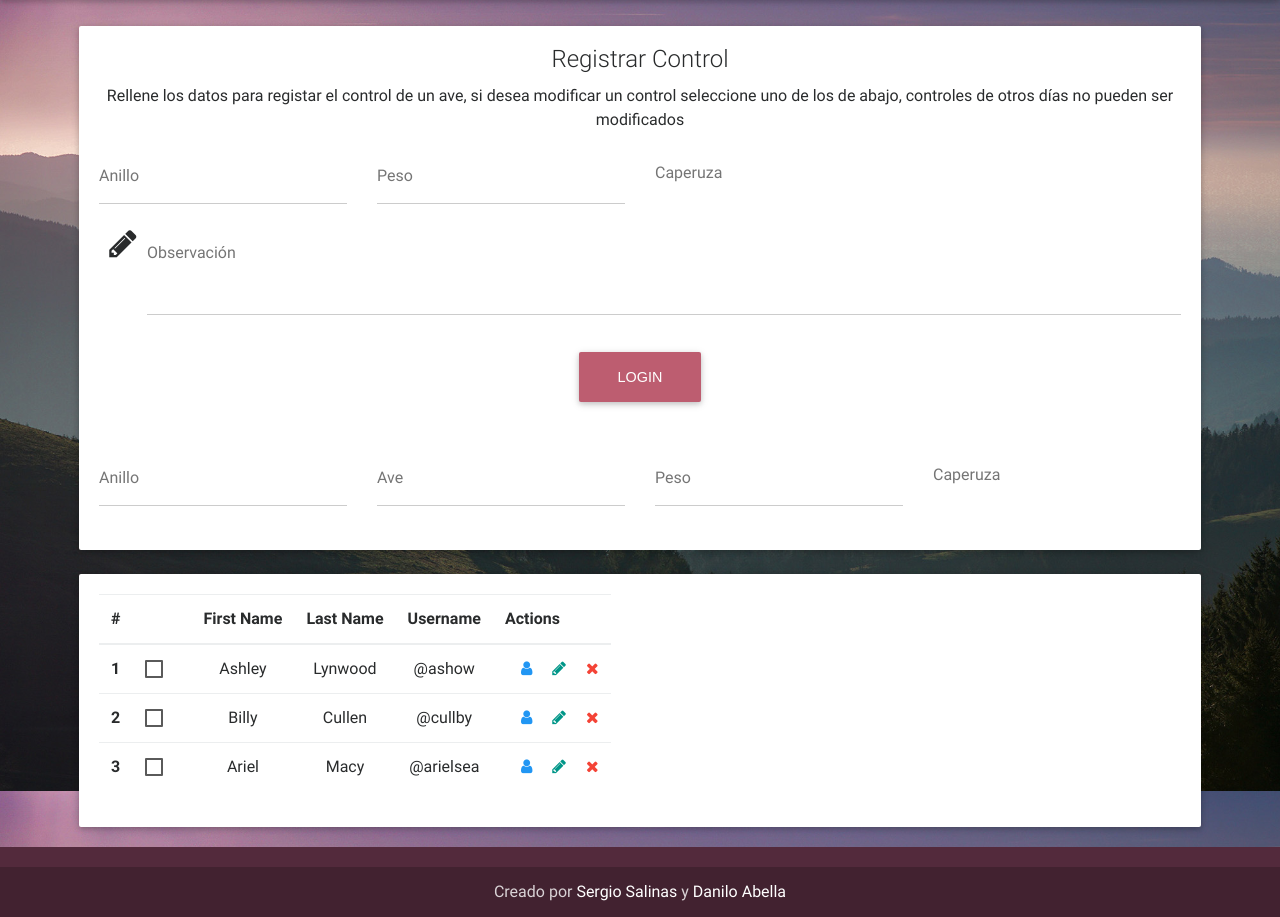
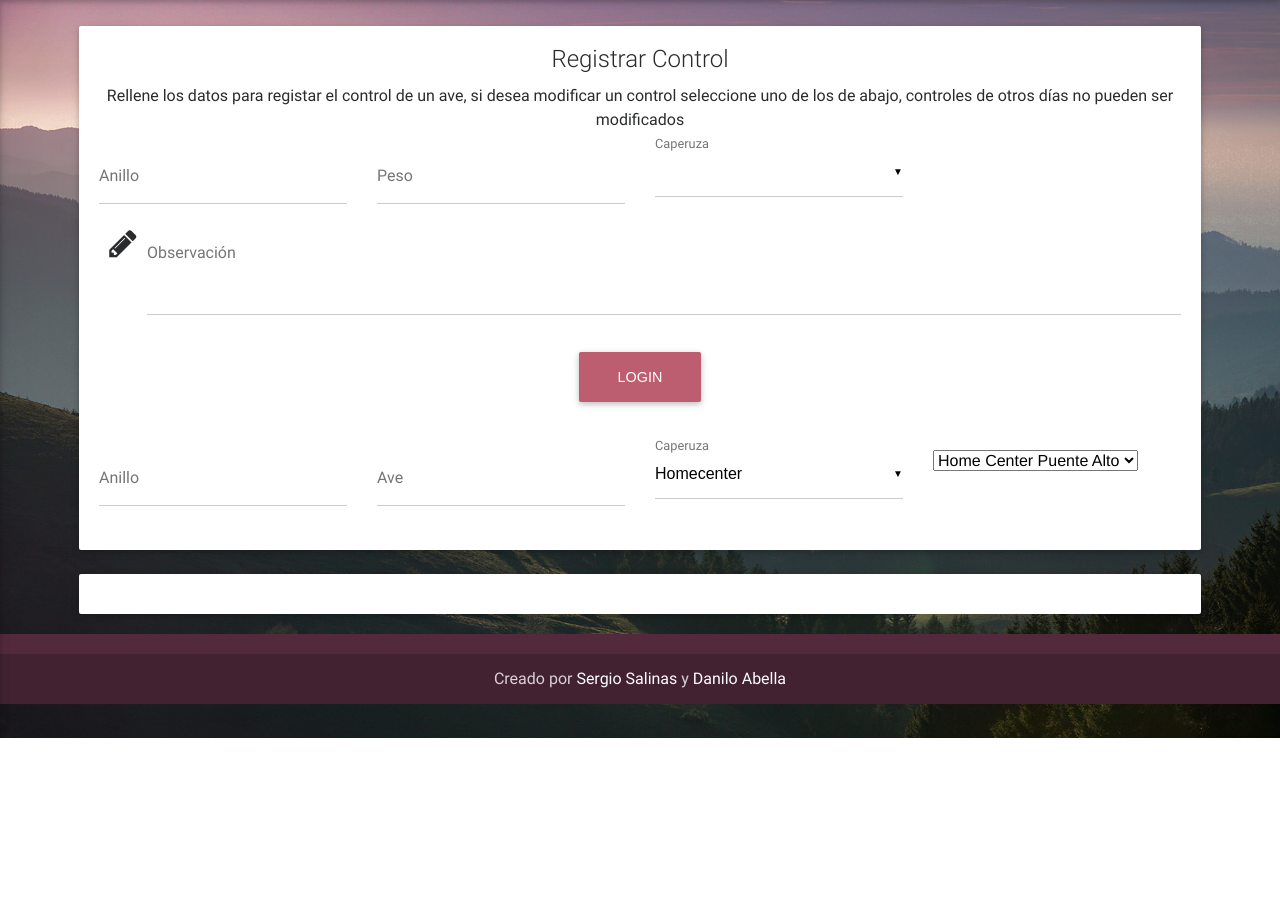
Before and after one commit to daniloabella18/Software-Mis-Aves, a PHP site: page /dashboard/controlave.php in a window 1280 px wide. Shown: the part 62-979 px from the top of the page. After the commit the page ends 800 px from the top, so only its background shows below. Run offline with PHP 8.4, Linux system fonts and the light colour scheme; a user stored in the database is signed in; data comes from the database, SQL or seed files in the repository; some libraries are stand-ins or nearby versions.

Commit message:
selector penca

```diff
--- a/dashboard/controlave.php
+++ b/dashboard/controlave.php
@@ -9,6 +9,21 @@
   if ($conexion->connect_error) {
    die("La conexion falló: " . $conexion->connect_error);
   }
+  //$query = "SELECT id, catid, subcat FROM subcat";
+  $query = "SELECT sed_cod, sed_cliente, sed_nombre FROM sede";
+  $result = $conexion->query($query);
+
+  while($row = $result->fetch_assoc()){
+    $subcats[$row['sed_cliente']][] = array("id" => $row['sed_cod'], "val" => $row['sed_nombre']);
+//    $subcats[$row['catid']][] = array("id" => $row['id'], "val" => $row['subcat']);
+
+  }
+
+
+  $jsonSubCats = json_encode($subcats);
+
+
+
 include '../layouts/head.php';
 ?>
 
@@ -119,20 +134,21 @@
 
                 <!--Third column-->
                 <div class="col-md-3">
-                    <div class="md-form">
-                        <input type="text" id="form61" class="form-control" name="peso">
-                        <label for="form61" class="">Peso</label>
-                    </div>
+                  <div class="md-form">
+                    <select class="mdb-select" name="caperuza" id='cliente'>
+                      <option value="hom">Homecenter</option>
+                      <option value="met">metro</option>
+                    </select>
+                    <label for="form61" >Caperuza</label>
+                  </div>
                 </div>
+
                 <!--Third column-->
                 <div class="col-md-3">
                   <div class="md-form">
-                  <select class="mdb-select" name="caperuza">
-                    <option value="" disabled selected></option>
-                    <option value="c">Con</option>
-                    <option value="s">Sin</option>
+                  <select class="browser-default" id="sede">
                   </select>
-                  <label for="form61" >Caperuza</label>
+
                   </div>
                 </div>
             </div>
@@ -147,77 +163,43 @@
 
 
     <div class="card card-block">
-      <table class="table table-responsive">
-          <thead>
-              <tr>
-                  <th>#</th>
-                  <th></th>
-                  <th>First Name</th>
-                  <th>Last Name</th>
-                  <th>Username</th>
-                  <th>Actions</th>
-              </tr>
-          </thead>
-          <tbody>
-              <tr>
-                  <th scope="row">1</th>
-                  <td>
-                      <fieldset class="form-group">
-                          <input type="checkbox" id="checkbox1">
-                          <label for="checkbox1"></label>
-                      </fieldset>
-                  </td>
-                  <td>Ashley</td>
-                  <td>Lynwood</td>
-                  <td>@ashow</td>
-                  <td>
-                      <a class="blue-text"><i class="fa fa-user"></i></a>
-                      <a class="teal-text"><i class="fa fa-pencil"></i></a>
-                      <a class="red-text"><i class="fa fa-times"></i></a>
-                  </td>
-              </tr>
-              <tr>
-                  <th scope="row">2</th>
-                  <td>
-                      <fieldset class="form-group">
-                          <input type="checkbox" id="checkbox2">
-                          <label for="checkbox2"></label>
-                      </fieldset>
-                  </td>
-                  <td>Billy</td>
-                  <td>Cullen</td>
-                  <td>@cullby</td>
-                  <td>
-                      <a class="blue-text"><i class="fa fa-user"></i></a>
-                      <a class="teal-text"><i class="fa fa-pencil"></i></a>
-                      <a class="red-text"><i class="fa fa-times"></i></a>
-                  </td>
-              </tr>
-              <tr>
-                  <th scope="row">3</th>
-                  <td>
-                      <fieldset class="form-group">
-                          <input type="checkbox" id="checkbox3">
-                          <label for="checkbox3"></label>
-                      </fieldset>
-                  </td>
-                  <td>Ariel</td>
-                  <td>Macy</td>
-                  <td>@arielsea</td>
-                  <td>
-                      <a class="blue-text"><i class="fa fa-user"></i></a>
-                      <a class="teal-text"><i class="fa fa-pencil"></i></a>
-                      <a class="red-text"><i class="fa fa-times"></i></a>
-                  </td>
-              </tr>
 
-          </tbody>
-      </table>
   </div>
         </div>
     </main>
     <!--/Main layout-->
     <?php include '../layouts/footer.php';?>
+
+    <script type='text/javascript'>
+      $(document).ready(function(){
+        <?php
+          echo "var subcats = $jsonSubCats; \n";
+        ?>
+
+        console.log($( "#cliente" ).val());
+        cliente = $( "#cliente" ).val();
+        var itemval = ''
+        for (var i = 0; i < subcats[cliente].length; i++){
+          itemval= '<option value="'+ subcats[cliente][i].id + '">'+ subcats[cliente][i].val + '</option>';
+        }
+          console.log(itemval)
+        $("#sede").append(itemval)
+        //se vacia
+        $('#cliente').bind('change', function (e) {
+          $('#sede').empty();
+          cliente = $( "#cliente" ).val();
+          var itemval = ''
+          for (var i = 0; i < subcats[cliente].length; i++) {
+            itemval= '<option value="'+ subcats[cliente][i].id + '">'+ subcats[cliente][i].val + '</option>';
+          }
+          console.log("pico");
+          $("#sede").append(itemval)
+        });
+      });
+
+    </script>
+
+
 </body>
 
 </html>
--- a/layouts/footer.php
+++ b/layouts/footer.php
@@ -17,5 +17,4 @@
 
 <!-- SCRIPTS -->
     <script type="text/javascript" src="../assets/js/compiled.min.js"></script>
-    <script src="https://code.jquery.com/jquery-3.2.1.js" integrity="sha256-DZAnKJ/6XZ9si04Hgrsxu/8s717jcIzLy3oi35EouyE=" crossorigin="anonymous"></script><script type='text/javascript'>
     <script type="text/javascript" src="../assets/js/index.js"></script>
```
Also changed, not shown: dashboard/testcheckbox.php (+5 -16 lines).
